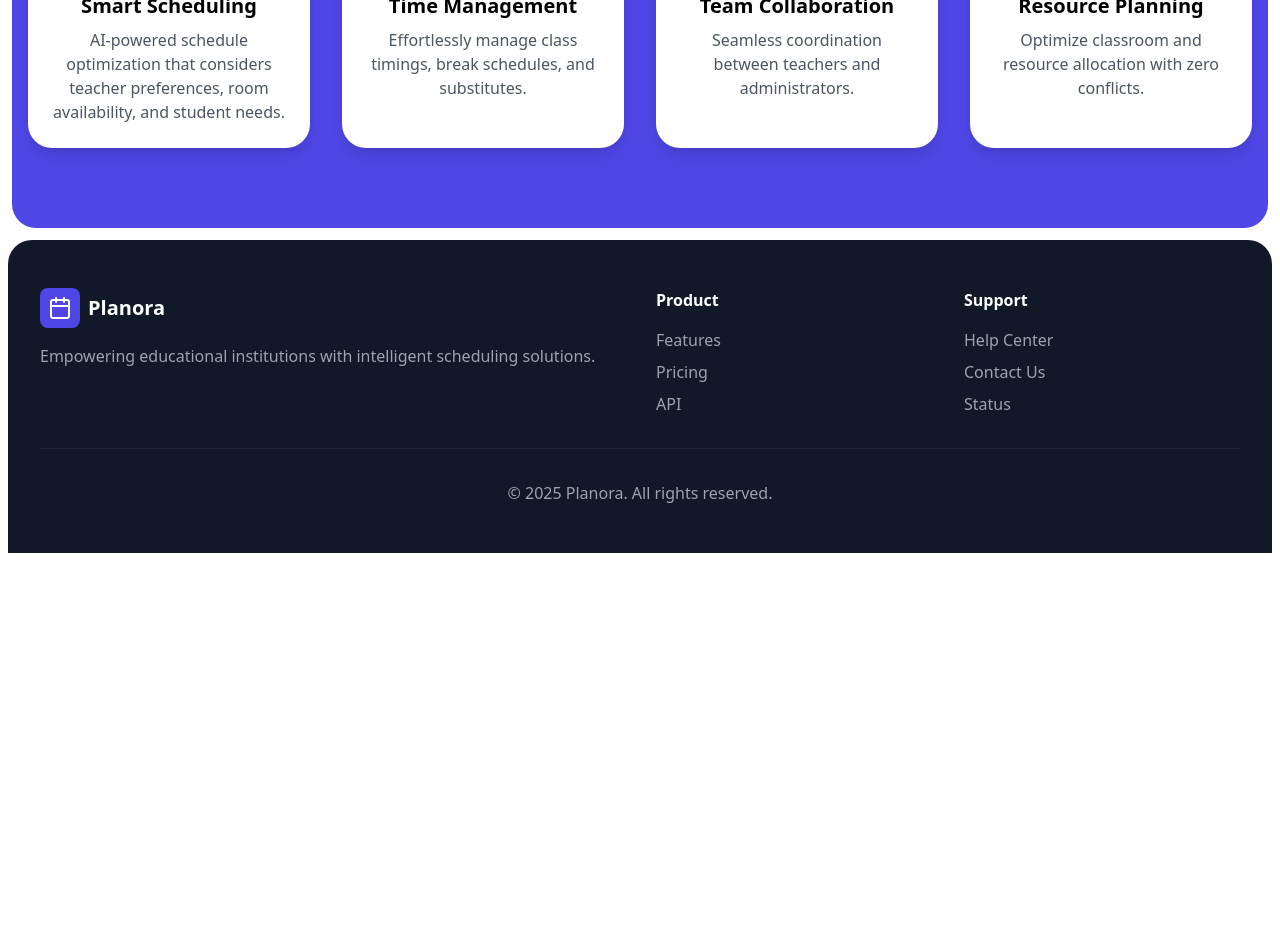
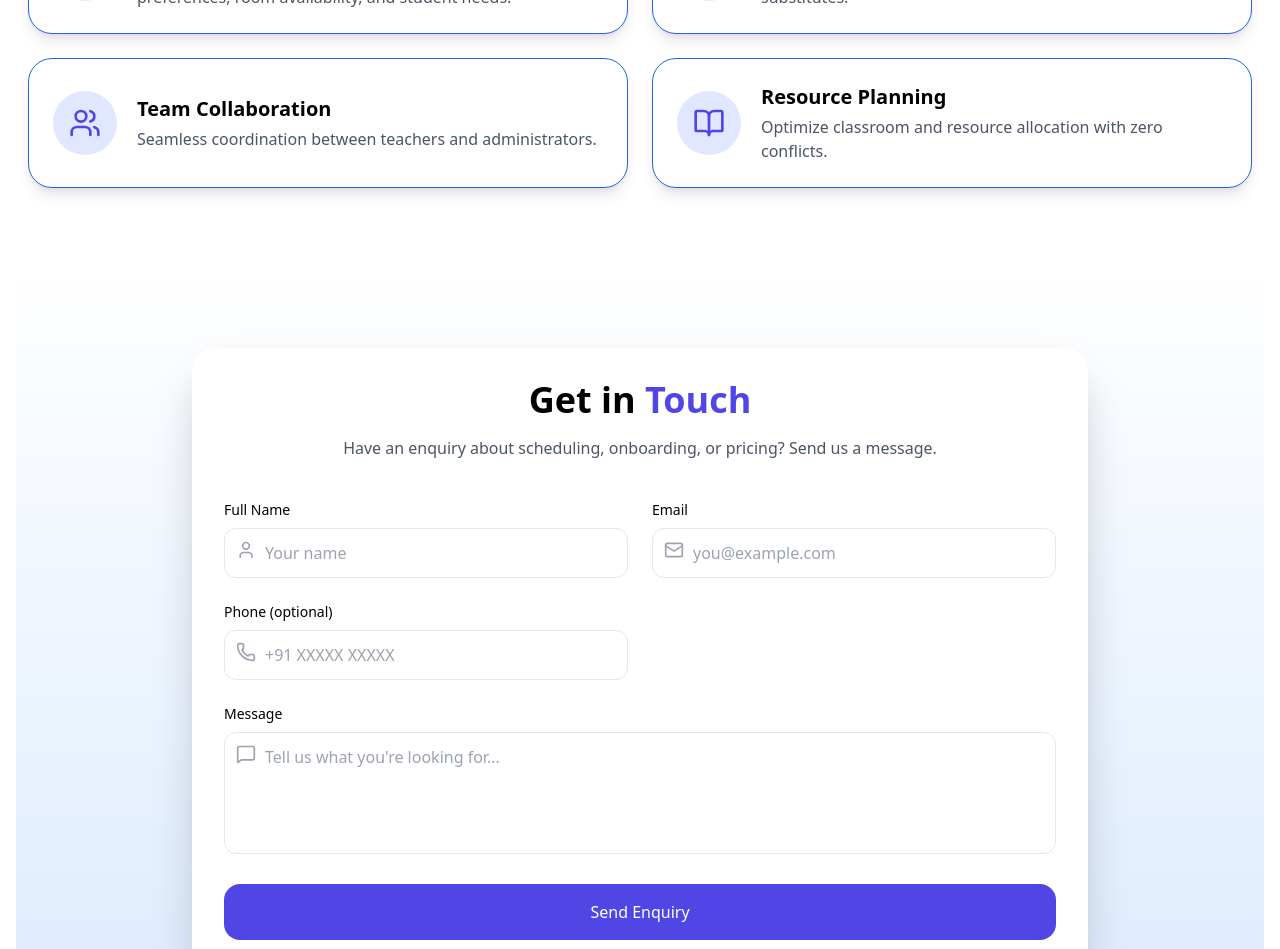
Before and after one commit to SHIBINSHA02/Planora_Official, a React (Vite) app in the folder frontend/: page / in a window 1280 px wide. Shown: the part 820-1769 px from the top of the page. Before the commit the page ends 1373 px from the top, so only its background shows below. Built offline with nearby package versions, Linux system fonts and the light colour scheme; no server answers.

Commit message:
created connect  email form

```diff
--- /dev/null
+++ b/frontend/src/Components/Landing/Connect.jsx
@@ -0,0 +1,143 @@
+// frontend/src/Components/Landing/Connect.jsx
+import React, { useState } from "react";
+import { Mail, Phone, User, MessageSquare } from "lucide-react";
+
+const Connect = () => {
+  const [formData, setFormData] = useState({
+    name: "",
+    email: "",
+    phone: "",
+    message: "",
+  });
+
+  const handleChange = (e) => {
+    const { name, value } = e.target;
+    setFormData((prev) => ({
+      ...prev,
+      [name]: value,
+    }));
+  };
+
+  const handleSubmit = (e) => {
+    e.preventDefault();
+
+    // 🔧 Hook backend later
+    console.log("Enquiry:", formData);
+
+    alert("Thanks for reaching out! We'll contact you soon.");
+
+    setFormData({
+      name: "",
+      email: "",
+      phone: "",
+      message: "",
+    });
+  };
+
+  return (
+    <section className="py-20 m-4 rounded-3xl bg-gradient-to-t from-blue-100 to-white">
+      <div className="max-w-4xl p-8 mx-auto bg-white shadow-2xl rounded-3xl">
+        {/* Header */}
+        <div className="mb-10 text-center">
+          <h2 className="text-3xl font-semibold md:text-4xl">
+            Get in <span className="text-indigo-600">Touch</span>
+          </h2>
+          <p className="mt-4 text-gray-600">
+            Have an enquiry about scheduling, onboarding, or pricing?
+            Send us a message.
+          </p>
+        </div>
+
+        {/* Form */}
+        <form onSubmit={handleSubmit} className="grid gap-6 md:grid-cols-2">
+          {/* Name */}
+          <div>
+            <label className="block mb-2 text-sm font-medium">
+              Full Name
+            </label>
+            <div className="relative">
+              <User className="absolute w-5 h-5 text-gray-400 left-3 top-3" />
+              <input
+                type="text"
+                name="name"
+                required
+                value={formData.name}
+                onChange={handleChange}
+                placeholder="Your name"
+                className="w-full py-3 pl-10 pr-4 border rounded-xl focus:ring-2 focus:ring-indigo-500 focus:outline-none"
+              />
+            </div>
+          </div>
+
+          {/* Email */}
+          <div>
+            <label className="block mb-2 text-sm font-medium">
+              Email
+            </label>
+            <div className="relative">
+              <Mail className="absolute w-5 h-5 text-gray-400 left-3 top-3" />
+              <input
+                type="email"
+                name="email"
+                required
+                value={formData.email}
+                onChange={handleChange}
+                placeholder="you@example.com"
+                className="w-full py-3 pl-10 pr-4 border rounded-xl focus:ring-2 focus:ring-indigo-500 focus:outline-none"
+              />
+            </div>
+          </div>
+
+          {/* Phone */}
+          <div>
+            <label className="block mb-2 text-sm font-medium">
+              Phone (optional)
+            </label>
+            <div className="relative">
+              <Phone className="absolute w-5 h-5 text-gray-400 left-3 top-3" />
+              <input
+                type="tel"
+                name="phone"
+                value={formData.phone}
+                onChange={handleChange}
+                placeholder="+91 XXXXX XXXXX"
+                className="w-full py-3 pl-10 pr-4 border rounded-xl focus:ring-2 focus:ring-indigo-500 focus:outline-none"
+              />
+            </div>
+          </div>
+
+          {/* Message */}
+          <div className="md:col-span-2">
+            <label className="block mb-2 text-sm font-medium">
+              Message
+            </label>
+            <div className="relative">
+              <MessageSquare className="absolute w-5 h-5 text-gray-400 left-3 top-3" />
+              <textarea
+                name="message"
+                required
+                rows="4"
+                value={formData.message}
+                onChange={handleChange}
+                placeholder="Tell us what you're looking for..."
+                className="w-full py-3 pl-10 pr-4 border resize-none rounded-xl focus:ring-2 focus:ring-indigo-500 focus:outline-none"
+              />
+            </div>
+          </div>
+
+          {/* Submit */}
+          <div className="md:col-span-2">
+            <button
+              type="submit"
+              className="w-full py-4 text-white transition bg-indigo-600 rounded-2xl hover:bg-indigo-700"
+            >
+              Send Enquiry
+            </button>
+          </div>
+        </form>
+      </div>
+    </section>
+  );
+};
+
+export default Connect;
--- a/frontend/src/Components/Landing/landing.jsx
+++ b/frontend/src/Components/Landing/landing.jsx
@@ -11,7 +11,7 @@ import {
 import { useUser } from "@clerk/clerk-react";
 import Navigation from "../Navigation/Navigation";
 import Footer from "../Footer/Footer";
-
+import Connect from "./Connect";
 function LandingPage() {
   const { isSignedIn, isLoaded } = useUser();
 
@@ -129,25 +129,44 @@ function LandingPage() {
         {/* FEATURES */}
         <section
             id="features"
-          className="flex items-center justify-center py-20 m-3 bg-[#4F46E5] rounded-3xl"
+            className="py-16 mx-3 rounded-3xl"
           >
-          <div className="grid gap-8 px-4 max-w-7xl md:grid-cols-2 lg:grid-cols-4">
+            <div className="px-4 mx-auto max-w-7xl">
+              <div className="grid gap-6 sm:grid-cols-1 md:grid-cols-2">
                 {features.map((feature, idx) => (
                   <div
                     key={idx}
-                className="p-6 text-center bg-white shadow-lg rounded-3xl"
+                    className="flex flex-col items-center gap-5 p-6 text-center transition-shadow bg-white border border-blue-600 shadow-lg rounded-3xl sm:flex-row sm:text-left hover:shadow-xl"
                   >
-                <div className="flex justify-center mb-4">
-                  {feature.icon}
+                    {/* ===== Avatar / Icon ===== */}
+                    <div className="flex items-center justify-center flex-shrink-0 w-16 h-16 overflow-hidden bg-indigo-100 rounded-full">
+                      {feature.avatar ? (
+                        <img
+                          src={feature.avatar}
+                          alt={feature.title}
+                          className="object-cover w-full h-full"
+                        />
+                      ) : (
+                        feature.icon
+                      )}
                     </div>
-                <h3 className="mb-2 text-xl font-semibold">
+
+                    {/* ===== Text ===== */}
+                    <div className="flex flex-col">
+                      <h3 className="mb-1 text-lg font-semibold sm:text-xl">
                         {feature.title}
                       </h3>
-                <p className="text-gray-600">{feature.description}</p>
+                      <p className="text-sm text-gray-600 sm:text-base">
+                        {feature.description}
+                      </p>
+                    </div>
                   </div>
                 ))}
               </div>
+            </div>
           </section>
+
+        <Connect/>
         <Footer/>
       </main>
     </div>
--- a/frontend/src/Components/Navigation/Navigation.jsx
+++ b/frontend/src/Components/Navigation/Navigation.jsx
@@ -22,12 +22,13 @@ const Navigation = () => {
 
         {/* Desktop Nav */}
         <nav className="hidden space-x-8 md:flex ">
+          <Link to="/" className="p-3 px-5 hover:bg-indigo-100 hover:text-indigo-600 rounded-2xl">
+            Home
+          </Link>
           <a href="#features" className="p-3 px-5 hover:bg-indigo-100 hover:text-indigo-600 rounded-2xl">
             Features
           </a>
-          <Link to="/" className="p-3 px-5 hover:bg-indigo-100 hover:text-indigo-600 rounded-2xl">
-            Home
-          </Link>
+
         </nav>
 
         {/* Desktop Auth */}
```
Lines whose indentation alone changed are shown as unchanged.
